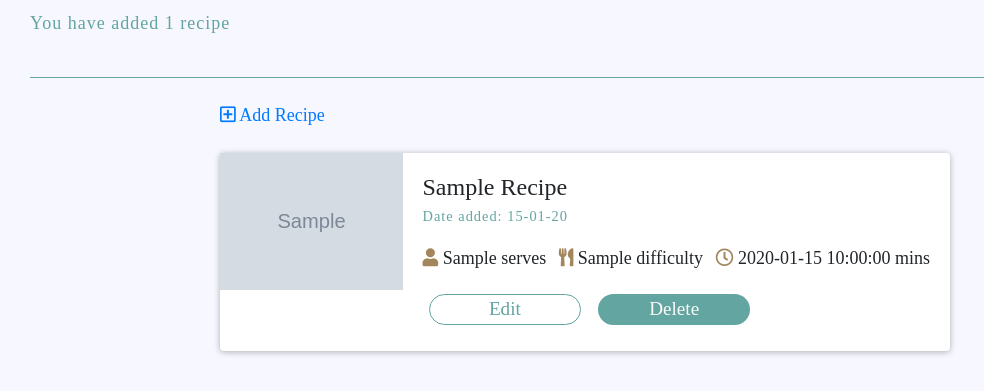
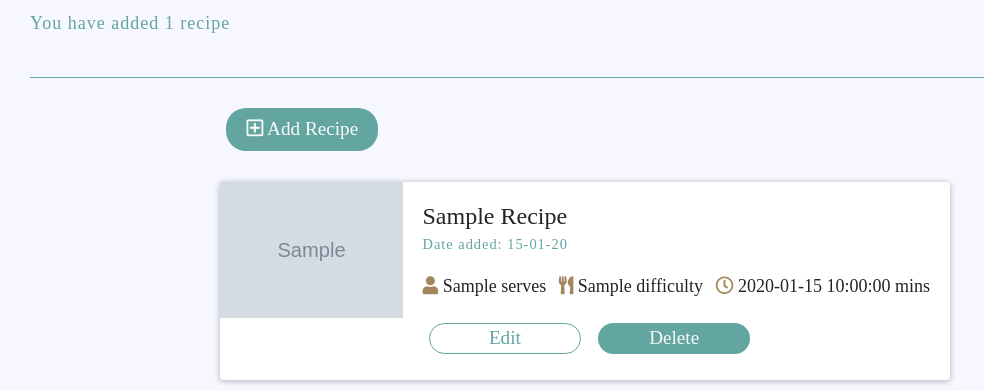
Before and after one commit to jpg6453/food-factory, a Flask app: template templates/my_recipes.html in a window 1280 px wide. Shown: the part 182-573 px from the top of the page, without its empty margins (55-1039 px from the left). Run offline with Flask 2, Linux system fonts and the light colour scheme; the template is opened without the code that fills it: most values are stand-ins (such as "Sample title", 1, 10 or a date in 2020); grey boxes marked "Sample" are stand-in pictures; some libraries are stand-ins or nearby versions; some web fonts are replaced.

Commit message:
add classes to add recipe btn

```diff
--- a/templates/my_recipes.html
+++ b/templates/my_recipes.html
@@ -21,7 +21,7 @@
 <div class="section-seperator mb-4"></div>
 <div class="row justify-content-center mb-4">
   <div class="col-lg-8">
-    <a class="" href="{{url_for('add_recipe')}}">
+    <a class="btn btn-green-solid" href="{{url_for('add_recipe')}}">
       <i class="far fa-plus-square menu-icon"></i> Add Recipe
     </a>
     {% with messages= get_flashed_messages(with_categories=true) %} {% if
```
